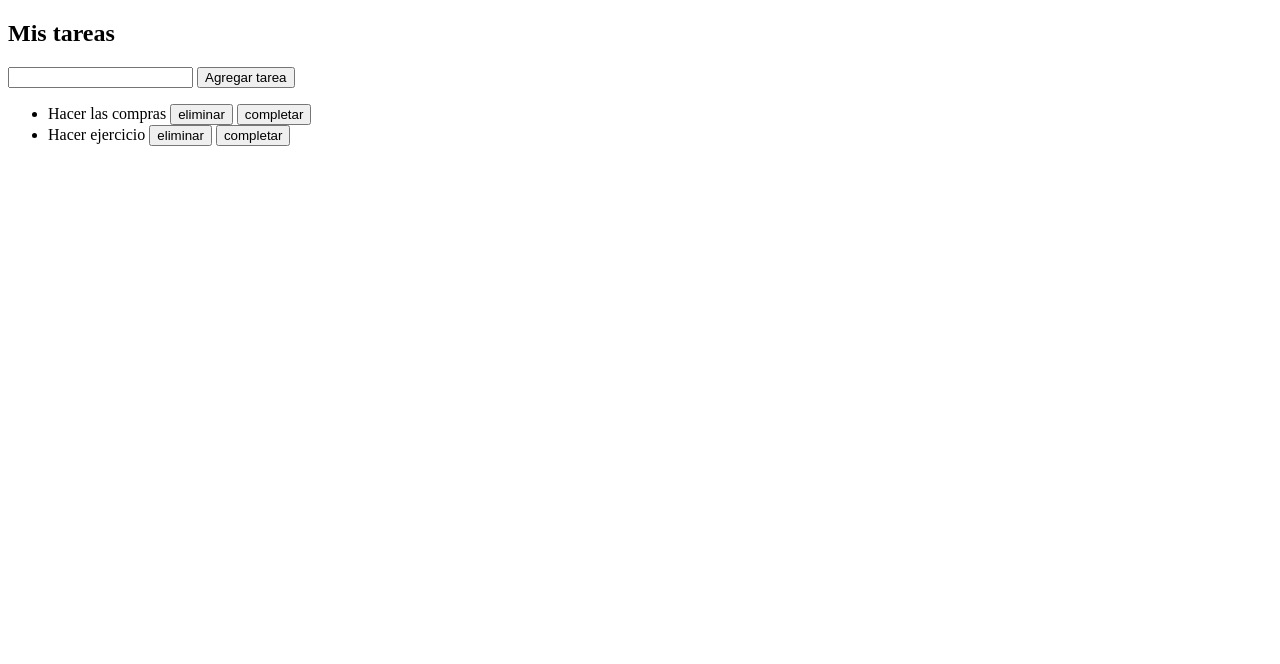
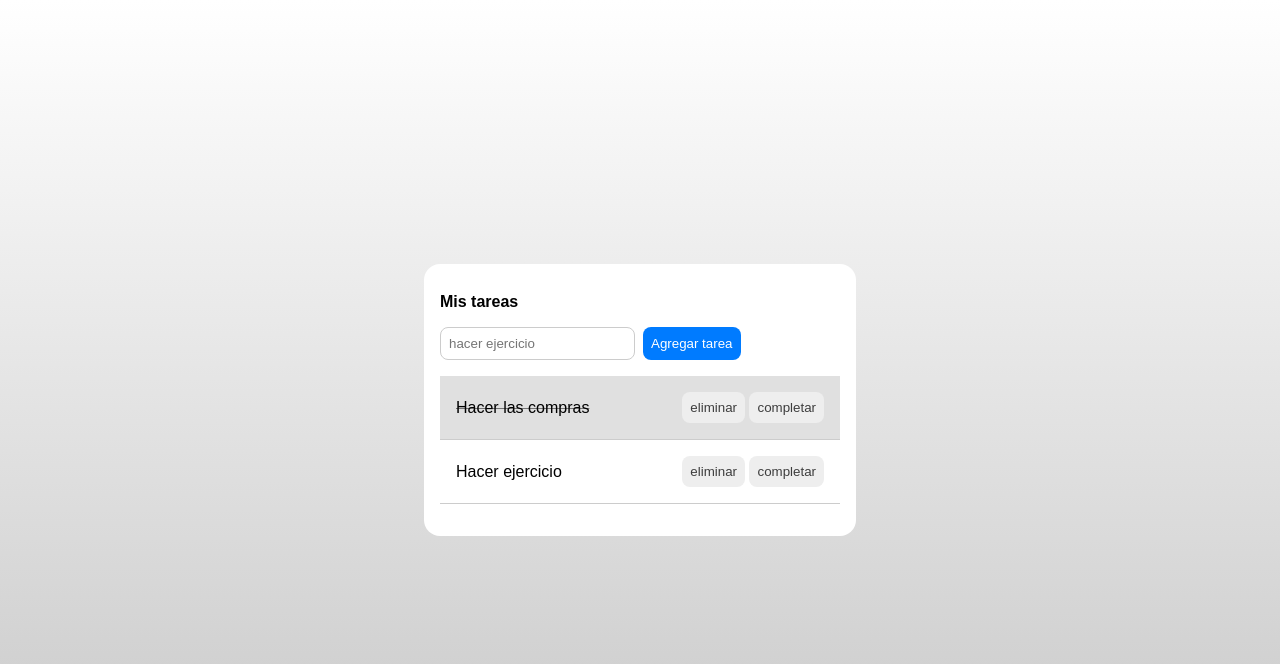
Before and after one commit to abelpz/mis-tareas, a plain HTML site: page index.html in a window 1280 px wide. Drawn offline with Linux system fonts and the light colour scheme.

Commit message:
añadidos estilos iniciales

```diff
--- a/index.html
+++ b/index.html
@@ -3,6 +3,7 @@
 <head>
   <meta charset="UTF-8">
   <meta name="viewport" content="width=device-width, initial-scale=1.0">
+  <link rel="stylesheet" href="style.css">
   <title>Mis tareas</title>
 </head>
 <body>
@@ -10,22 +11,27 @@
     <section id="tareas">
       <h1>Mis tareas</h1>
       <div id="formulario-tareas">
-        <input type="text" id="texto-tarea"/> <button id="agregar-tarea" onclick="agregarTarea()">Agregar tarea</button>
+        <input type="text" id="texto-tarea" placeholder="hacer ejercicio"/>
+        <button id="boton-agregar-tarea" onclick="agregarTarea()">
+          Agregar tarea
+        </button>
       </div>
-      <div>
       <ul id="lista-tareas">
-          <li id="tarea-0" class="tarea" data-tarea-id="0">
-            <span>Hacer las compras</span>
+        <li id="tarea-0" class="tarea completada" data-tarea-id="0">
+          <span class="descripcion">Hacer las compras</span>
+          <div class="acciones">
             <button class="borrar-tarea" data-tarea-id="0">eliminar</button>
             <button class="completar-tarea" data-tarea-id="0">completar</button>
+          </div>
         </li>
         <li id="tarea-1" class="tarea" data-tarea-id="1">
           <span>Hacer ejercicio</span>
+          <div class="acciones">
             <button class="borrar-tarea" data-tarea-id="1">eliminar</button>
             <button class="completar-tarea" data-tarea-id="1">completar</button>
+          </div>
         </li>
       </ul>
-      </div>
     </section>
   </main>
 </body>
--- /dev/null
+++ b/style.css
@@ -0,0 +1,96 @@
+body {
+  margin: 0;
+  padding: 0;
+  font-family: Arial, sans-serif;
+}
+
+main {
+  min-height: 100vh;
+  display: flex;
+  justify-content: center;
+  align-items: center;
+  background-image: linear-gradient(to bottom, rgb(255, 255, 255), rgb(200, 200, 200));
+}
+
+#tareas {
+  width: 100%;
+  max-width: 400px;
+  padding: 1rem;
+  border-radius: 1rem;
+  background-color: white;
+}
+
+#tareas h1 {
+  margin-bottom: 1rem;
+  font-size: medium;
+}
+
+#formulario-tareas {
+  display: flex;
+  gap: 0.5rem;
+}
+
+#formulario-tareas input[type="text"] {
+  padding: 0.5rem;
+  border: 1px solid #ccc;
+  border-radius: 0.5rem;
+}
+
+#boton-agregar-tarea {
+  padding: 0.5rem;
+  background-color: #007bff;
+  color: white;
+  border: none;
+  border-radius: 0.5rem;
+  cursor: pointer;
+}
+
+#lista-tareas {
+  margin-top: 1rem;
+  padding: 0;
+}
+
+.tarea {
+  padding: 1rem;
+  border-bottom: 1px solid #ccc;
+  display: flex;
+  justify-content: space-between;
+  align-items: center;
+}
+
+.tarea.completada {
+  background-color: #e0e0e0;
+}
+
+.acciones button {
+  padding: 0.5rem;
+  background-color: #eeeeee;
+  color: rgb(61, 61, 61);
+  border: none;
+  border-radius: 0.5rem;
+  cursor: pointer;
+}
+
+.acciones button:hover {
+  background-color: #555;
+}
+
+.acciones button.borrar-tarea:hover {
+  background-color: #ff4658;
+  color: #fff;
+}
+
+.acciones button.completar-tarea:hover {
+  background-color: #19884e;
+  color: #fff;
+}
+
+.tarea.completada .acciones button.completar-tarea:hover,
+.tarea.completada .acciones button.borrar-tarea:hover {
+  background-color: #777;
+}
+
+.tarea.completada .descripcion {
+  text-decoration: line-through;
+  text-decoration-color: #0000007d;
+}
```
Lines whose indentation alone changed are shown as unchanged.
